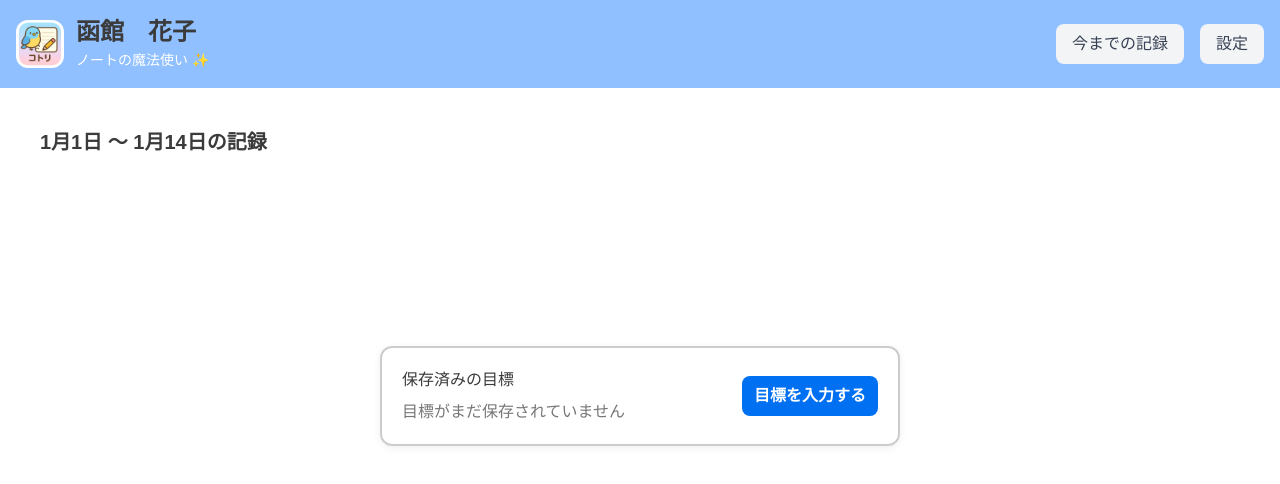
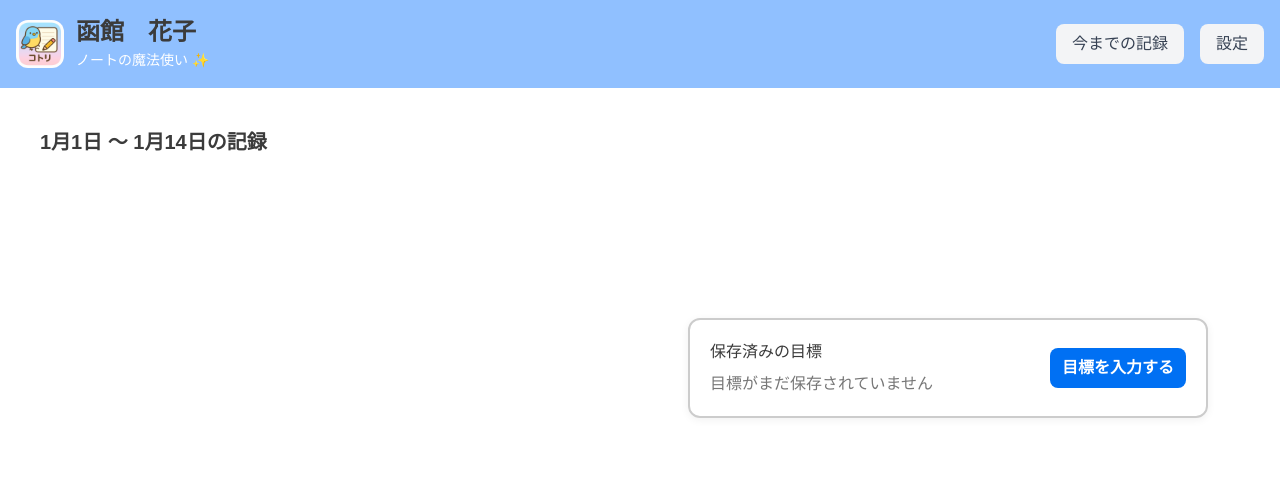
Before and after one commit to funswift/funswift-education, a Next.js app: page / in a window 1280 px wide. Shown: the top 484 px of the page. Built offline with nearby package versions, Linux system fonts and the light colour scheme.

Commit message:
Align main elements side by side.

```diff
--- a/src/app/goal/goal.tsx
+++ b/src/app/goal/goal.tsx
@@ -7,7 +7,6 @@ export default function First() {
   const [time, setTime] = useState("");
 
   return (
-    <div style={{ display: "flex", justifyContent: "center", alignItems: "center", minHeight: "60vh", padding: "2rem" }}>
       <div style={{ width: 320, border: "2px solid #ccc", borderRadius: 12, padding: "1.25rem", boxShadow: "0 2px 8px rgba(0,0,0,0.06)" }}>
         <div style={{ marginTop: 12, textAlign: "right" }}>
           <Link
@@ -24,6 +23,5 @@ export default function First() {
               </Link>
         </div>
       </div>
-    </div>
   );
 }
--- a/src/app/page.tsx
+++ b/src/app/page.tsx
@@ -35,10 +35,12 @@ export default function Home() {
 
       {/* メイン内容 */}
       <div className="flex-1 p-10 bg-white">
-        <h2 className="text-xl font-semibold text-[var(--text)]">
-          1月1日 〜 1月14日の記録
-        </h2>
+        <div className="flex items-start justify-between">
+          <h2 className="text-xl font-semibold text-[var(--text)]">
+            1月1日 〜 1月14日の記録
+          </h2>
           <Goal />
+        </div>
       </div>
     </main>
   );
```
